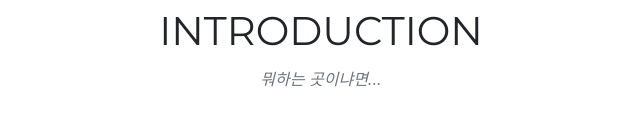
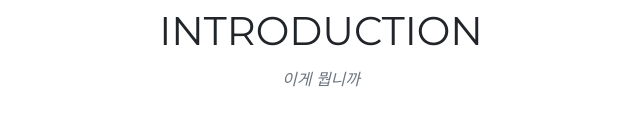
Before and after one commit to zjvldhkdndb/Cute-saves-the-World-Why, a website with bundled scripts: page index.html in a window 1280 px wide. Shown: the part 821-952 px from the top of the page, 319-959 px from the left. Built offline with nearby package versions, Linux system fonts and the light colour scheme; a web font is replaced by a local one.

Commit message:
Update index.html

```diff
--- a/index.html
+++ b/index.html
@@ -74,7 +74,7 @@
       <div class="row">
         <div class="col-lg-12 text-center">
           <h2 class="section-heading text-uppercase">Introduction</h2>
-          <h3 class="section-subheading text-muted">뭐하는 곳이냐면...</h3>
+          <h3 class="section-subheading text-muted">이게 뭡니까</h3>
         </div>
       </div>
       <div class="row text-center">
```
